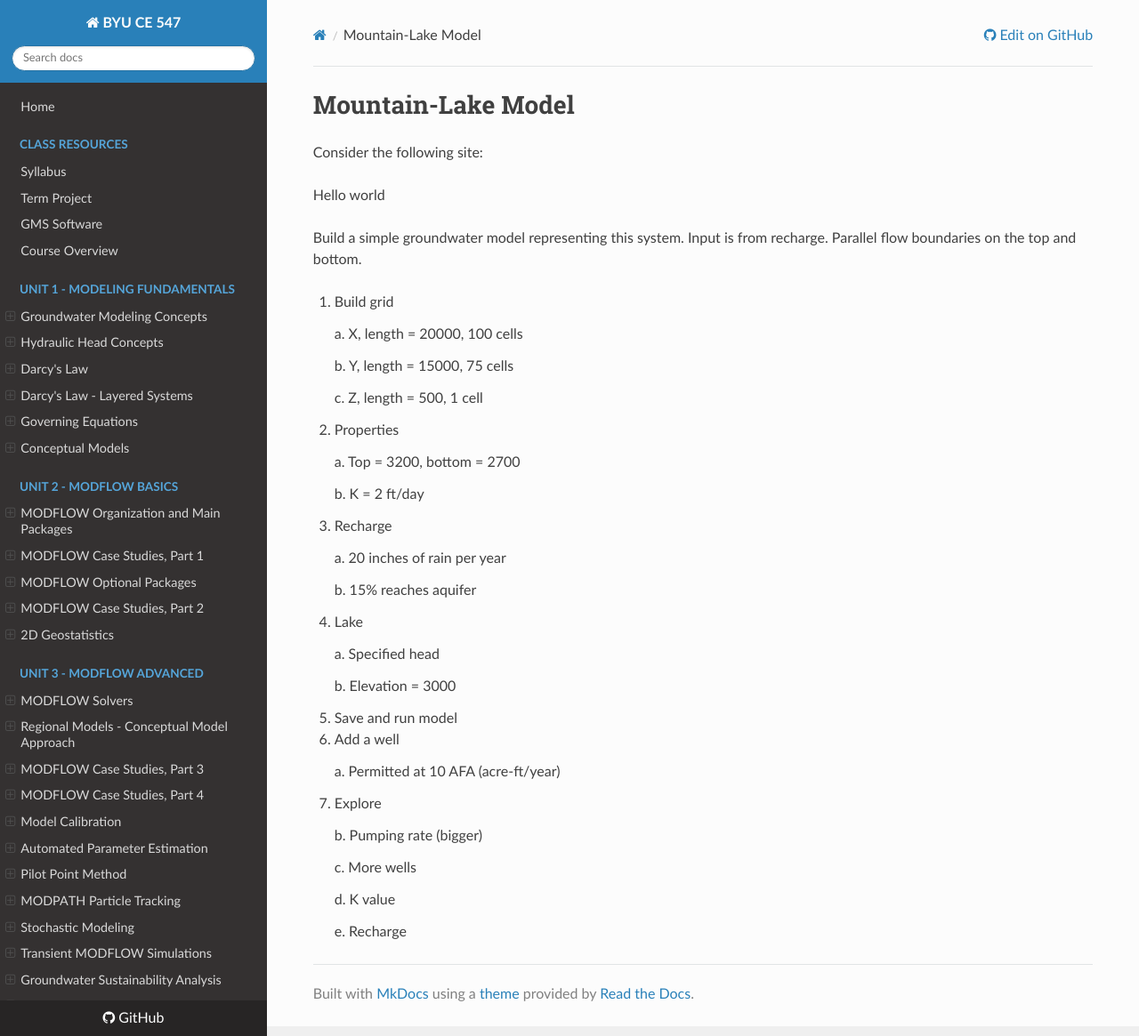
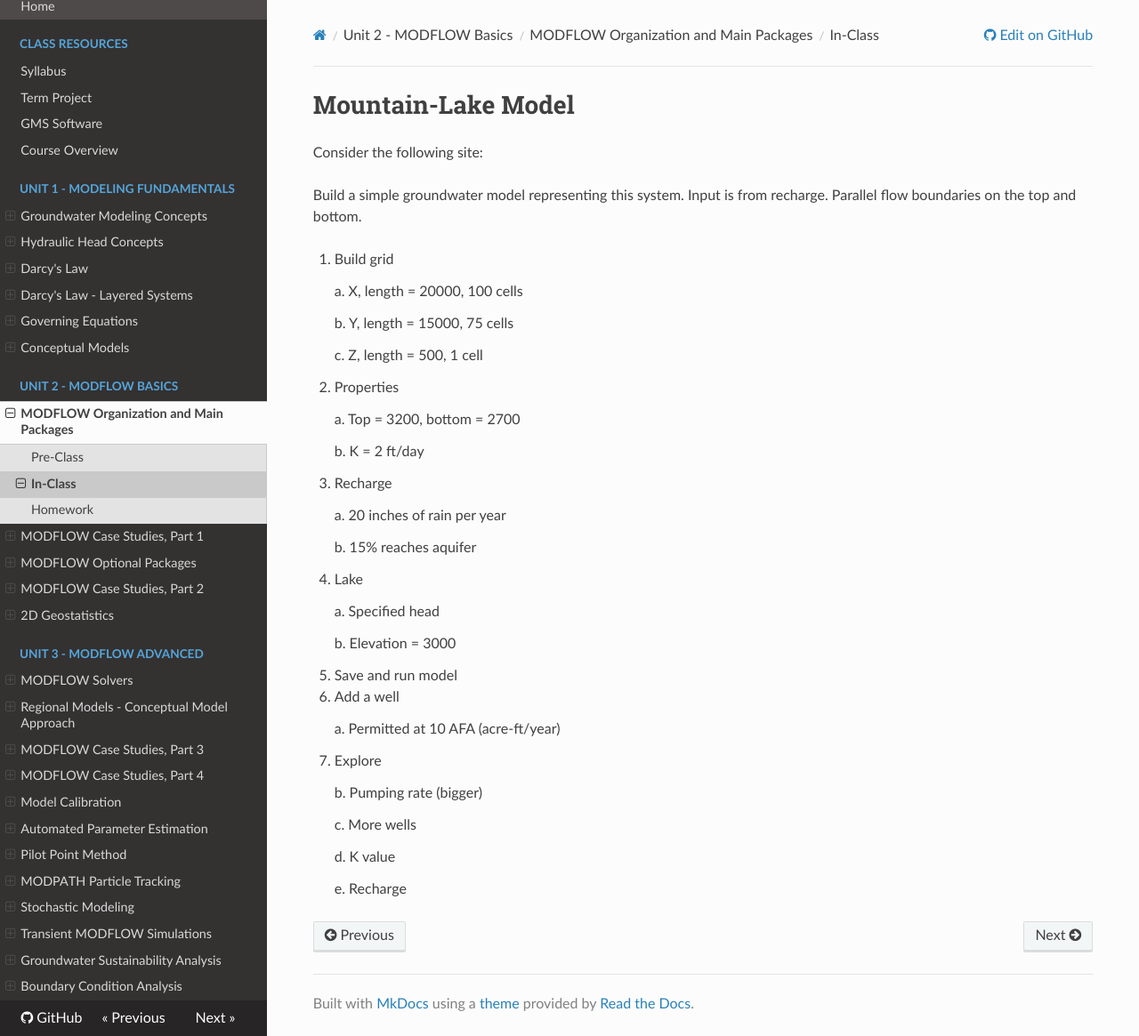
Before and after one commit to njones61/ce547, an MkDocs documentation site: the page built from docs/unit2/01_organization/organization_class.md, in a window 1280 px wide and 1165 px high. Shown: the whole window at 89% size. Built offline with MkDocs 1.6.1, drawn with Linux system fonts in a browser that asks for light colours; nearby versions of some CDN libraries.

Commit message:
Added study_pt1_class.md

```diff
--- a/docs/unit2/01_organization/organization_class.md
+++ b/docs/unit2/01_organization/organization_class.md
@@ -4,7 +4,7 @@
 Consider the following site:
 
 
-Hello world
+
 
 
 Build a simple groundwater model representing this system. Input is from recharge. Parallel flow boundaries on the top and bottom.
--- a/mkdocs.yml
+++ b/mkdocs.yml
@@ -45,8 +45,10 @@
   - Unit 2 - MODFLOW Basics:
     - MODFLOW Organization and Main Packages:
         - Pre-Class: unit2/01_organization/organization_read.md
+        - In-Class: unit2/01_organization/organization_class.md
         - Homework: unit2/01_organization/organization_hw.md
     - MODFLOW Case Studies, Part 1:
+        - In-Class: unit2/02_study_pt1/study_pt1_class.md
         - Homework: unit2/02_study_pt1/study_pt1_hw.md
     - MODFLOW Optional Packages:
         - Pre-Class: unit2/03_optional_packages/optional_packages_read.md
```
Also changed, not shown: docs/unit2/02_study_pt1/study_pt1_class.md (added, +29 -0 lines).
